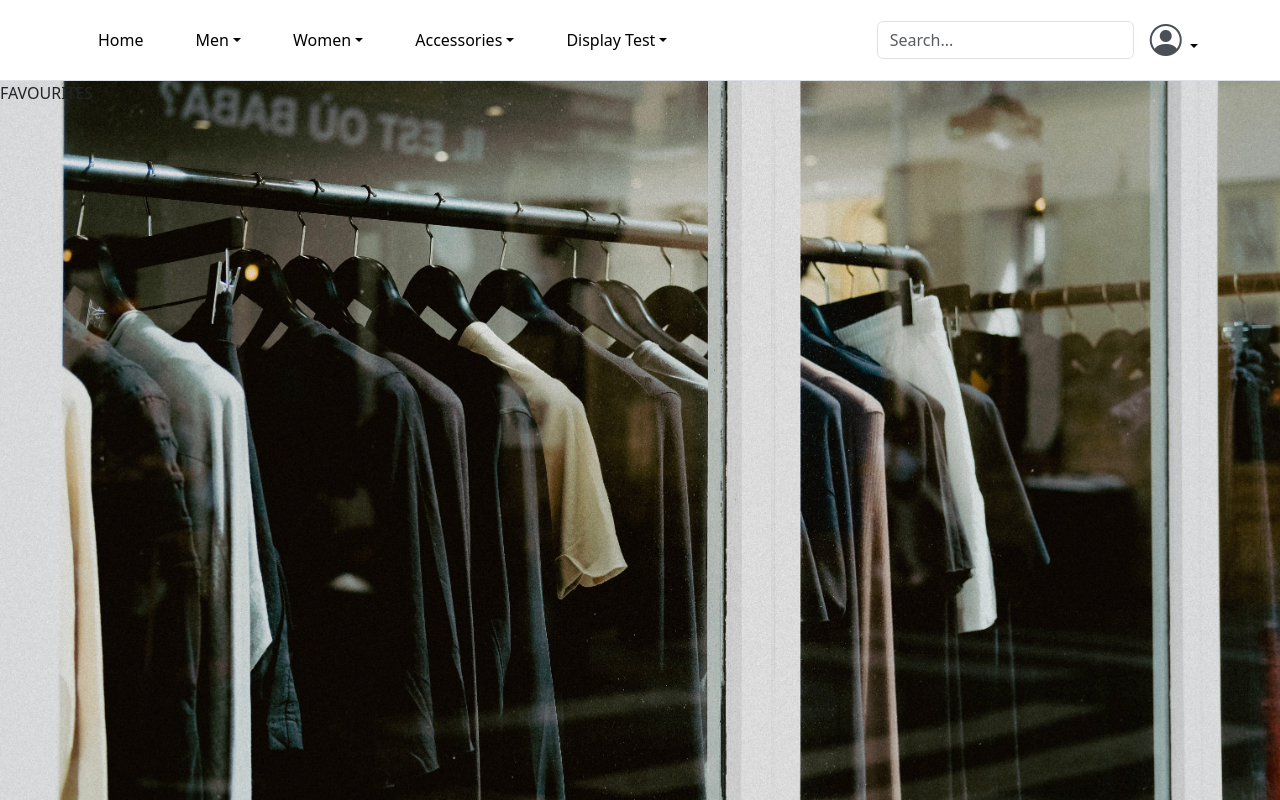
After one commit to ivanprovci/Obsidian-Ecomm, a PHP site: page /pages/favourites.php in a window 1280 px wide. The commit adds this page. Run offline with PHP 8.4, Linux system fonts and the light colour scheme.

Commit message:
created components folder, minor file restructuring

```diff
--- /dev/null
+++ b/components/head.php
@@ -0,0 +1,11 @@
+<!-- include in head tag - title not included -->
+
+<meta charset="UTF-8">
+<meta name="viewport" content="width=device-width, initial-scale=1.0">
+<script src="https://cdn.jsdelivr.net/npm/bootstrap@5.3.2/dist/js/bootstrap.bundle.min.js" integrity="sha384-C6RzsynM9kWDrMNeT87bh95OGNyZPhcTNXj1NW7RuBCsyN/o0jlpcV8Qyq46cDfL" crossorigin="anonymous"></script>
+<link href="https://cdn.jsdelivr.net/npm/bootstrap@5.3.2/dist/css/bootstrap.min.css" rel="stylesheet" integrity="sha384-T3c6CoIi6uLrA9TneNEoa7RxnatzjcDSCmG1MXxSR1GAsXEV/Dwwykc2MPK8M2HN" crossorigin="anonymous">
+<link rel="stylesheet" href="/css/styles.css">
+<link rel="stylesheet" href="https://cdn.jsdelivr.net/npm/bootstrap-icons@1.11.1/font/bootstrap-icons.css">
+<link rel="preconnect" href="https://fonts.googleapis.com">
+<link rel="preconnect" href="https://fonts.gstatic.com" crossorigin>
+<link href="https://fonts.googleapis.com/css2?family=Maven+Pro:wght@600&display=swap" rel="stylesheet">
--- /dev/null
+++ b/components/nav.php
@@ -0,0 +1,57 @@
+<header class="p-3 border-bottom bg-white">
+    <div class="container">
+        <div class="d-flex flex-wrap align-items-center justify-content-center justify-content-lg-start">
+
+            <ul class="nav col-12 col-lg-auto me-lg-auto mb-2 justify-content-center mb-md-0">
+                <li><a href="/index.php" class="nav-link px-3 rounded link-body-emphasis">Home</a></li>
+                <li class="dropdown">
+                    <a href="#" class="nav-link px-3 rounded link-body-emphasis dropdown-toggle" data-bs-toggle="dropdown" aria-expanded="false">Men</a>
+                    <ul class="dropdown-menu text-small" style="">
+                        <li><a class="dropdown-item" href="">T-Shirts</a></li>
+                        <li><a class="dropdown-item" href="">Shorts</a></li>
+                        <li><a class="dropdown-item" href="">Pants</a></li>
+                        <li><a class="dropdown-item" href="">Hoodies</a></li>
+                    </ul>
+                </li>
+                <li class="dropdown">
+                    <a href="#" class="nav-link px-3 rounded link-body-emphasis dropdown-toggle" data-bs-toggle="dropdown" aria-expanded="false">Women</a>
+                    <ul class="dropdown-menu text-small" style="">
+                        <li><a class="dropdown-item" href="">T-Shirts</a></li>
+                        <li><a class="dropdown-item" href="">Shorts</a></li>
+                        <li><a class="dropdown-item" href="">Leggings</a></li>
+                        <li><a class="dropdown-item" href="">Hoodies</a></li>
+                    </ul>
+                </li>
+                <li class="dropdown">
+                    <a href="#" class="nav-link px-3 rounded link-body-emphasis dropdown-toggle" data-bs-toggle="dropdown" aria-expanded="false">Accessories</a>
+                    <ul class="dropdown-menu text-small" style="">
+                        <li><a class="dropdown-item" href="">Hats</a></li>
+                        <li><a class="dropdown-item" href="">Shoes</a></li>
+                        <li><a class="dropdown-item" href="">Backpacks</a></li>
+                        <li><a class="dropdown-item" href="">Socks</a></li>
+                    </ul>
+                </li>
+                <li>
+                    <a href="/pages/display_test.php" class="nav-link px-3 rounded link-body-emphasis dropdown-toggle" aria-expanded="false">Display Test</a>
+                </li>
+            </ul>
+            <form class="col-12 col-lg-auto mb-3 mb-lg-0 me-lg-3" role="search">
+                <input type="search" class="form-control" placeholder="Search..." aria-label="Search">
+            </form>
+
+            <div class="dropdown text-end">
+                <a href="#" class="d-block link-body-emphasis text-decoration-none dropdown-toggle" data-bs-toggle="dropdown" aria-expanded="false">
+                    <i class="bi bi-person-circle" style="font-size:2em; color: var(--bs-gray-700);"></i>
+                </a>
+                <ul class="dropdown-menu text-small" style="">
+                    <li><a class="dropdown-item" href="/pages/user-profile.php">View Profile</a></li>
+                    <li><a class="dropdown-item" href="/pages/favourites.php">Favourites</a></li>
+                    <li>
+                        <hr class="dropdown-divider">
+                    </li>
+                    <li><a class="dropdown-item" href="#">Sign out</a></li>
+                </ul>
+            </div>
+        </div>
+    </div>
+</header>
--- a/css/styles.css
+++ b/css/styles.css
@@ -9,10 +9,9 @@ h1 {
     user-select: none;
     margin-top: 10%;
     font-size: 250px;
-    font-family: 'Rubik', sans-serif;
+    font-family: 'Maven Pro', sans-serif;
     color: rgb(35, 28, 103);
-    text-shadow: 0px 0px 12px #FFFFFF;
-    -webkit-text-stroke: 4px black;
+    text-shadow: -2px -2px 0 #000, 2px -2px 0 #000, -2px 2px 0 #000, 2px 2px 0 #000;
 }
 
 .flex-center {
--- /dev/null
+++ b/pages/favourites.php
@@ -0,0 +1,14 @@
+<!DOCTYPE html>
+<html lang="en">
+
+<head>
+    <?php require_once('../components/head.php'); ?>
+    <title>Favourites</title>
+</head>
+
+<body>
+    <?php require_once('../components/nav.php'); ?>
+    <?php echo 'FAVOURITES'; ?>
+</body>
+
+</html>
--- a/sites/favourites.php
+++ /dev/null
@@ -1,2 +0,0 @@
-<?php
-    echo 'FAVOURITES';
--- a/sites/user-profile.php
+++ /dev/null
@@ -1,2 +0,0 @@
-<?php
-echo 'USER-PROFILE';
```
Also changed, not shown: index.php (+3 -66 lines), pages/user-profile.php (added, +14 -0 lines), pages/display_test.php (renamed from sites/display_test.php), pages/register.php (renamed from php/register.php).
